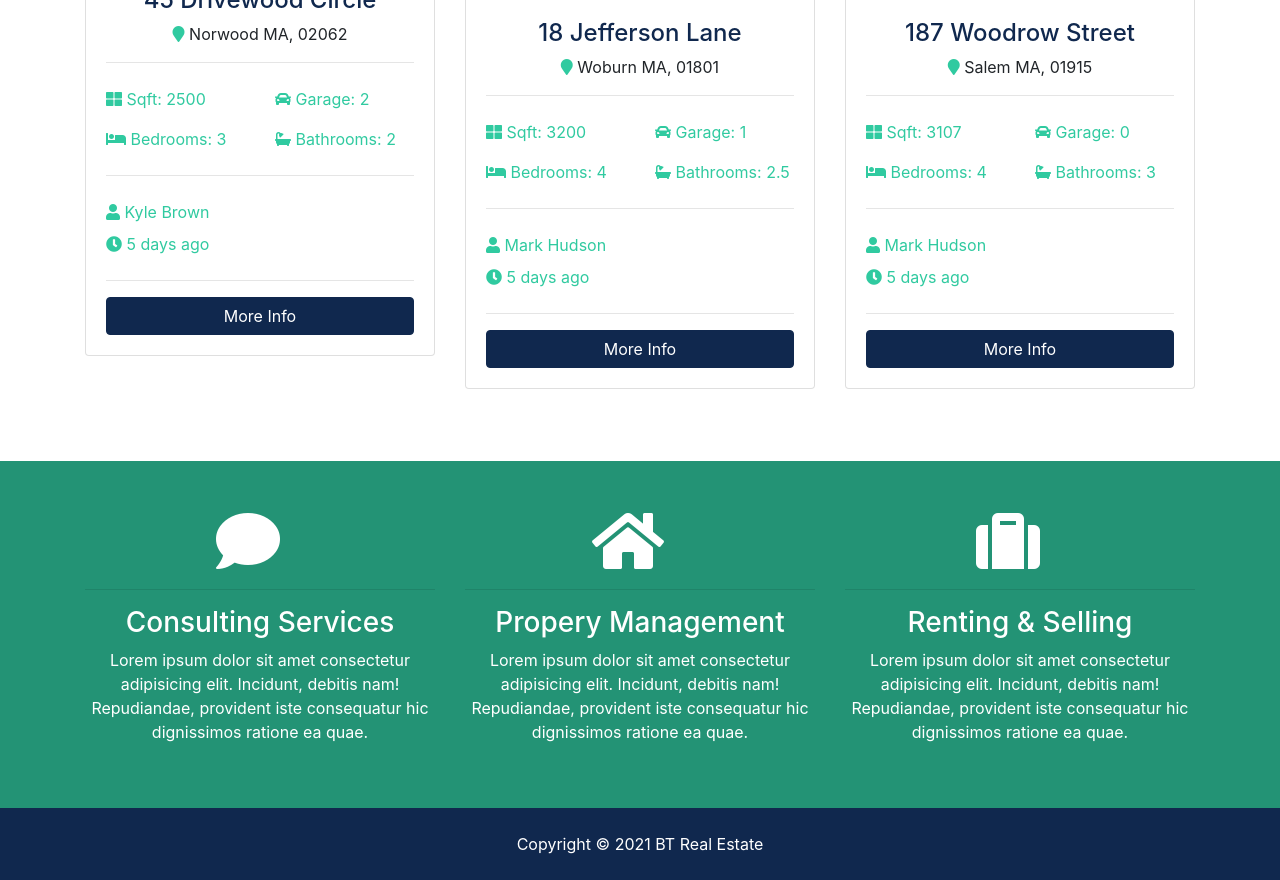
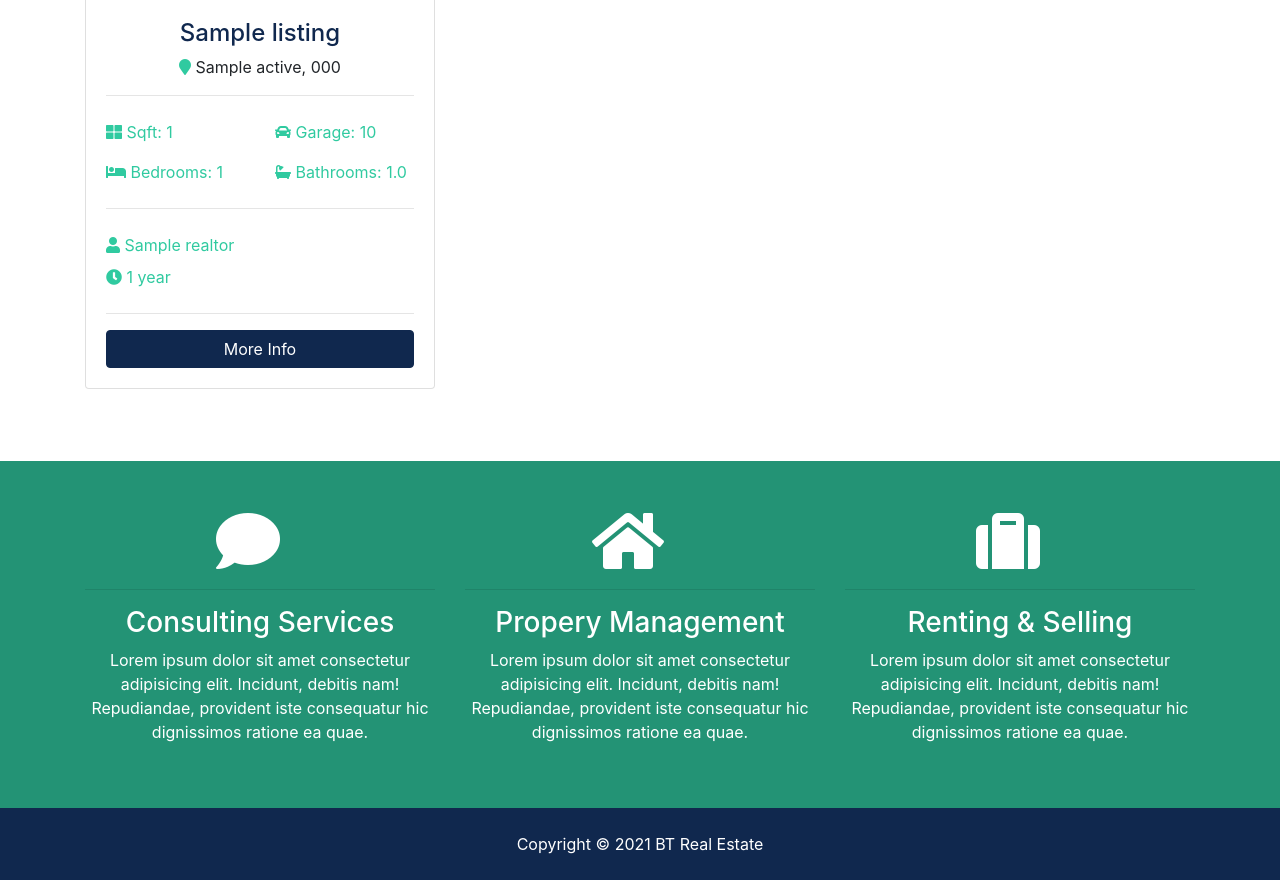
Before and after one commit to atm1504/RealEstate-Django, a Django app: page / in a window 1280 px wide. Shown: the part 1139-2019 px from the top of the page. Run offline with Django 3.2, Linux system fonts and the light colour scheme; tables that the repository leaves empty hold one stand-in row (values such as "Sample post"); grey boxes marked "Sample" are stand-in pictures; some libraries are stand-ins or nearby versions.

Commit message:
Idex page from db

```diff
--- a/pages/views.py
+++ b/pages/views.py
@@ -1,10 +1,14 @@
 from django.shortcuts import render
 from django.http import HttpResponse
 
+from listings.models import Listing
 # Create your views here.
 
 def index(request):
-    return render(request, 'pages/index.html')
+    listings = Listing.objects.order_by('-list_Date').filter(is_published=True)[:3]
+    context={'listings':listings}
+
+    return render(request, 'pages/index.html', context)
 
 def about(request):
     return render(request, 'pages/about.html')
--- a/templates/pages/index.html
+++ b/templates/pages/index.html
@@ -1,5 +1,6 @@
 {% extends 'base.html' %}
 {% load static %}
+{% load humanize %}
 {% block content %}
 
   <!-- Showcase -->
@@ -131,135 +132,56 @@
     <div class="container">
       <h3 class="text-center mb-3">Latest Listings</h3>
       <div class="row">
-        <!-- Listing 1 -->
+
+        {% if listings %}
+          {% for listing in listings %}
             <div class="col-md-6 col-lg-4 mb-4">
               <div class="card listing-preview">
-            <img class="card-img-top" src="{% static '/img/homes/home-1.jpg' %}" alt="">
+                <img class="card-img-top" src="{{ listing.photo_main.url}}" alt="">
                 <div class="card-img-overlay">
                   <h2>
-                <span class="badge badge-secondary text-white">$490,000</span>
+                    <span class="badge badge-secondary text-white">${{  listing.price | intcomma}}</span>
                   </h2>
                 </div>
                 <div class="card-body">
                   <div class="listing-heading text-center">
-                <h4 class="text-primary">45 Drivewood Circle</h4>
+                    <h4 class="text-primary"> {{listing.title}} </h4>
                     <p>
-                  <i class="fas fa-map-marker text-secondary"></i> Norwood MA, 02062</p>
+                      <i class="fas fa-map-marker text-secondary"></i> {{ listing.city}} {{ listing.state}}, {{ listing.zipcode}} </p>
                   </div>
                   <hr>
                   <div class="row py-2 text-secondary">
                     <div class="col-6">
-                  <i class="fas fa-th-large"></i> Sqft: 2500</div>
+                      <i class="fas fa-th-large"></i> Sqft:  {{ listing.sqft}}</div>
                     <div class="col-6">
-                  <i class="fas fa-car"></i> Garage: 2</div>
+                      <i class="fas fa-car"></i> Garage: {{ listing.garage}}</div>
                   </div>
                   <div class="row py-2 text-secondary">
                     <div class="col-6">
-                  <i class="fas fa-bed"></i> Bedrooms: 3</div>
+                      <i class="fas fa-bed"></i>  Bedrooms: {{ listing.bedrooms}}</div>
                     <div class="col-6">
-                  <i class="fas fa-bath"></i> Bathrooms: 2</div>
+                      <i class="fas fa-bath"></i> Bathrooms: {{ listing.bathrooms}}</div>
                   </div>
                   <hr>
                   <div class="row py-2 text-secondary">
                     <div class="col-6">
-                  <i class="fas fa-user"></i> Kyle Brown</div>
+                      <i class="fas fa-user"></i> {{ listing.realtor}}</div>
                   </div>
                   <div class="row text-secondary pb-2">
                     <div class="col-6">
-                  <i class="fas fa-clock"></i> 5 days ago</div>
+                      <i class="fas fa-clock"></i> {{ listing.list_Date | timesince}}</div>
                   </div>
                   <hr>
-              <a href="listing.html" class="btn btn-primary btn-block">More Info</a>
+                  <a href="{% url 'listing' listing.id %}" class="btn btn-primary btn-block">More Info</a>
                 </div>
               </div>
             </div>
-
-        <!-- Listing 2 -->
-        <div class="col-md-6 col-lg-4 mb-4">
-          <div class="card listing-preview">
-            <img class="card-img-top" src="{% static '/img/homes/home-2.jpg' %}" alt="">
-            <div class="card-img-overlay">
-              <h2>
-                <span class="badge badge-secondary text-white">$550,000</span>
-              </h2>
+          {% endfor %}
+        {% else %}
+        <div class="col-md-12">
+          <p>No Listings Available</p>
         </div>
-            <div class="card-body">
-              <div class="listing-heading text-center">
-                <h4 class="text-primary">18 Jefferson Lane</h4>
-                <p>
-                  <i class="fas fa-map-marker text-secondary"></i> Woburn MA, 01801</p>
-              </div>
-              <hr>
-              <div class="row py-2 text-secondary">
-                <div class="col-6">
-                  <i class="fas fa-th-large"></i> Sqft: 3200</div>
-                <div class="col-6">
-                  <i class="fas fa-car"></i> Garage: 1</div>
-              </div>
-              <div class="row py-2 text-secondary">
-                <div class="col-6">
-                  <i class="fas fa-bed"></i> Bedrooms: 4</div>
-                <div class="col-6">
-                  <i class="fas fa-bath"></i> Bathrooms: 2.5</div>
-              </div>
-              <hr>
-              <div class="row py-2 text-secondary">
-                <div class="col-6">
-                  <i class="fas fa-user"></i> Mark Hudson</div>
-              </div>
-              <div class="row text-secondary pb-2">
-                <div class="col-6">
-                  <i class="fas fa-clock"></i> 5 days ago</div>
-              </div>
-              <hr>
-              <a href="listing.html" class="btn btn-primary btn-block">More Info</a>
-            </div>
-          </div>
-        </div>
-
-        <!-- Listing 3 -->
-        <div class="col-md-6 col-lg-4 mb-4">
-          <div class="card listing-preview">
-            <img class="card-img-top" src="{% static '/img/homes/home-3.jpg' %}" alt="">
-            <div class="card-img-overlay">
-              <h2>
-                <span class="badge badge-secondary text-white">$580,000</span>
-              </h2>
-            </div>
-            <div class="card-body">
-              <div class="listing-heading text-center">
-                <h4 class="text-primary">187 Woodrow Street</h4>
-                <p>
-                  <i class="fas fa-map-marker text-secondary"></i> Salem MA, 01915</p>
-              </div>
-              <hr>
-              <div class="row py-2 text-secondary">
-                <div class="col-6">
-                  <i class="fas fa-th-large"></i> Sqft: 3107</div>
-                <div class="col-6">
-                  <i class="fas fa-car"></i> Garage: 0</div>
-              </div>
-              <div class="row py-2 text-secondary">
-                <div class="col-6">
-                  <i class="fas fa-bed"></i> Bedrooms: 4</div>
-                <div class="col-6">
-                  <i class="fas fa-bath"></i> Bathrooms: 3</div>
-              </div>
-              <hr>
-              <div class="row py-2 text-secondary">
-                <div class="col-6">
-                  <i class="fas fa-user"></i> Mark Hudson</div>
-              </div>
-              <div class="row text-secondary pb-2">
-                <div class="col-6">
-                  <i class="fas fa-clock"></i> 5 days ago</div>
-              </div>
-              <hr>
-              <a href="listing.html" class="btn btn-primary btn-block">More Info</a>
-            </div>
-          </div>
-        </div>
-
+        {% endif %}
       </div>
     </div>
   </section>
```
Lines whose indentation alone changed are shown as unchanged.
